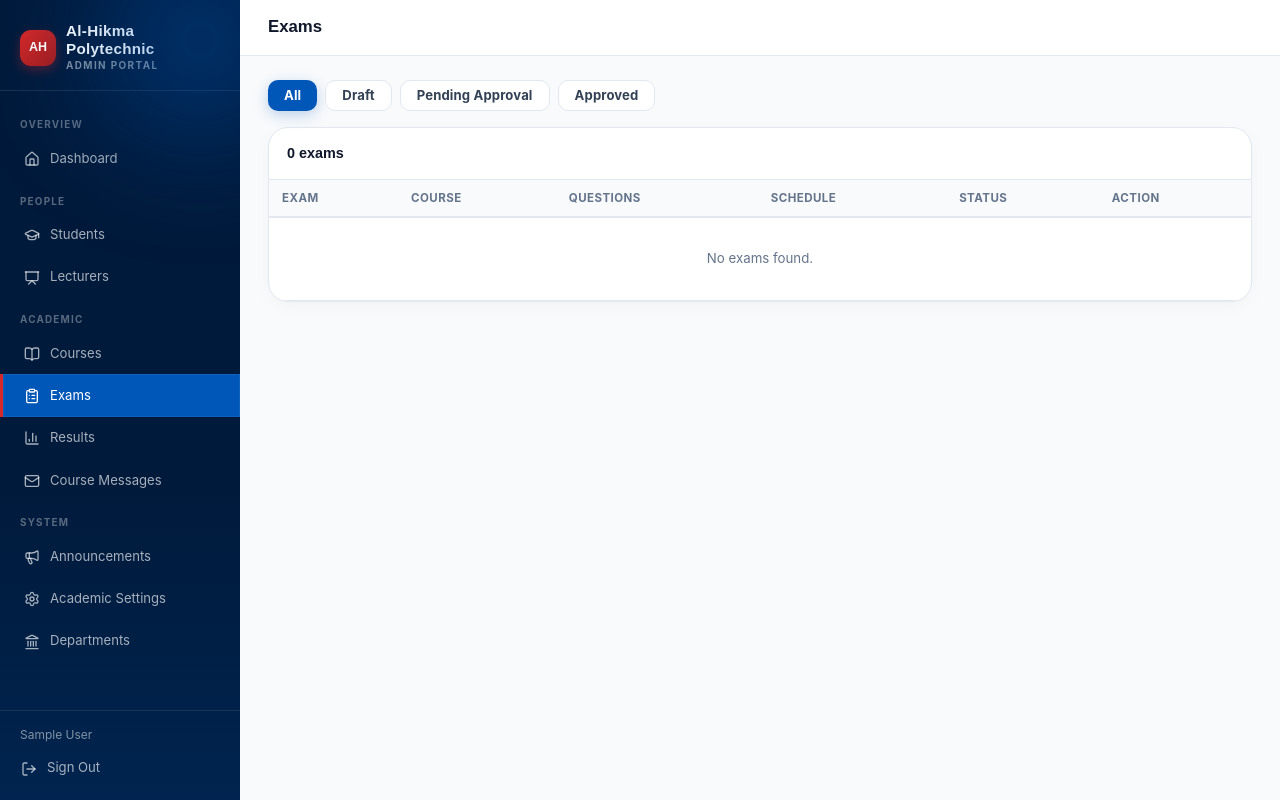
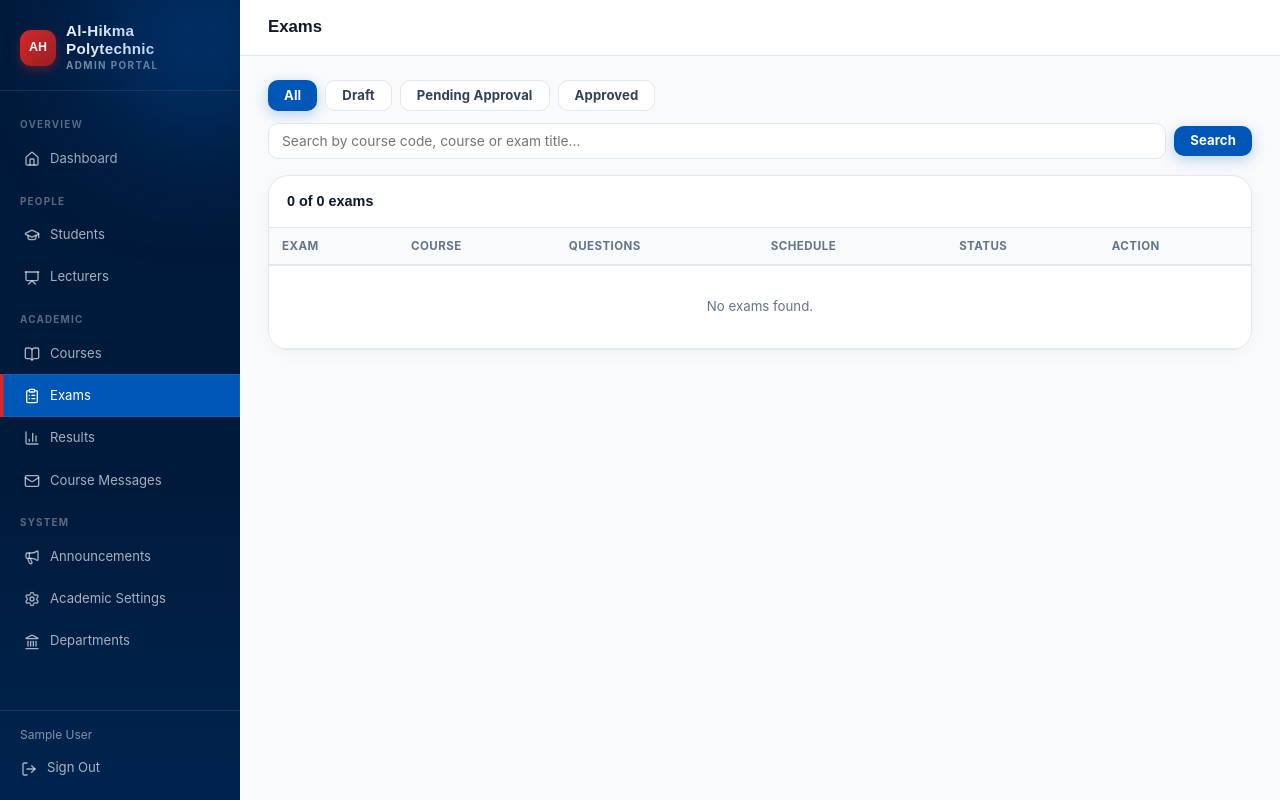
Before and after one commit to cyberking353/apkpolylms, a Django app: page /portal/exams/ in a window 1280 px wide. Run offline with Django 5.2, Linux system fonts and the light colour scheme; the visitor is signed in with stand-in values (Sample User, id 1); data that the repository does not hold is empty.

Commit message:
feat: add search and filters to all portal list tables

```diff
--- a/portal/templates/portal/exam_list.html
+++ b/portal/templates/portal/exam_list.html
@@ -2,14 +2,23 @@
 {% block title %}Exams{% endblock %}
 {% block page_title %}Exams{% endblock %}
 {% block content %}
-<div style="display:flex;gap:8px;margin-bottom:16px">
-  <a href="?" class="btn {% if not active_status %}btn-ink{% else %}btn-ghost{% endif %} btn-sm">All</a>
-  <a href="?status=draft" class="btn {% if active_status == 'draft' %}btn-ink{% else %}btn-ghost{% endif %} btn-sm">Draft</a>
-  <a href="?status=pending" class="btn {% if active_status == 'pending' %}btn-ink{% else %}btn-ghost{% endif %} btn-sm">Pending Approval</a>
-  <a href="?status=approved" class="btn {% if active_status == 'approved' %}btn-ink{% else %}btn-ghost{% endif %} btn-sm">Approved</a>
+<div style="display:flex;gap:8px;margin-bottom:12px;flex-wrap:wrap">
+  <a href="{% if q %}?q={{ q|urlencode }}{% endif %}" class="btn {% if not active_status %}btn-ink{% else %}btn-ghost{% endif %} btn-sm">All</a>
+  <a href="?status=draft{% if q %}&q={{ q|urlencode }}{% endif %}" class="btn {% if active_status == 'draft' %}btn-ink{% else %}btn-ghost{% endif %} btn-sm">Draft</a>
+  <a href="?status=pending{% if q %}&q={{ q|urlencode }}{% endif %}" class="btn {% if active_status == 'pending' %}btn-ink{% else %}btn-ghost{% endif %} btn-sm">Pending Approval</a>
+  <a href="?status=approved{% if q %}&q={{ q|urlencode }}{% endif %}" class="btn {% if active_status == 'approved' %}btn-ink{% else %}btn-ghost{% endif %} btn-sm">Approved</a>
 </div>
+
+<form method="get" style="display:flex;gap:8px;margin-bottom:16px;flex-wrap:wrap;align-items:center">
+  {% if active_status %}<input type="hidden" name="status" value="{{ active_status }}">{% endif %}
+  <input type="text" name="q" value="{{ q }}" placeholder="Search by course code, course or exam title…"
+         style="flex:1;min-width:200px;padding:9px 13px;border:1.5px solid var(--line);border-radius:10px;font-size:.86rem">
+  <button type="submit" class="btn btn-ink btn-sm">Search</button>
+  {% if q %}<a href="{% if active_status %}?status={{ active_status }}{% endif %}" class="btn btn-ghost btn-sm">Clear</a>{% endif %}
+</form>
+
 <div class="portal-card">
-  <div class="portal-card-head"><h3>{{ exams.count }} exam{{ exams.count|pluralize }}</h3></div>
+  <div class="portal-card-head"><h3>{{ exams.count }} of {{ total_count }} exam{{ total_count|pluralize }}</h3></div>
   <div class="portal-card-body">
     <table class="portal-table">
       <thead><tr><th>Exam</th><th>Course</th><th>Questions</th><th>Schedule</th><th>Status</th><th>Action</th></tr></thead>
--- a/portal/templates/portal/result_list.html
+++ b/portal/templates/portal/result_list.html
@@ -11,6 +11,8 @@
 {% block content %}
 <div style="display:flex;gap:10px;flex-wrap:wrap;margin-bottom:16px">
   <form method="get" style="display:contents">
+    <input type="text" name="q" value="{{ q }}" placeholder="Search student / matric / course…"
+           style="min-width:200px;padding:9px 13px;border:1.5px solid var(--line);border-radius:10px;font-size:.86rem">
     <select name="dept">
       <option value="">All Departments</option>
       {% for code,label in dept_choices %}<option value="{{ code }}" {% if dept == code %}selected{% endif %}>{{ label }}</option>{% endfor %}
--- a/portal/views.py
+++ b/portal/views.py
@@ -277,9 +277,21 @@ def student_reset_password(request, pk):
 
 @portal_required
 def lecturer_list(request):
-    from accounts.models import Student
-    lecturers = Student.objects.filter(role='lecturer').order_by('last_name')
-    return render(request, 'portal/lecturer_list.html', {'lecturers': lecturers})
+    from accounts.models import Student, get_department_choices
+    qs = Student.objects.filter(role='lecturer').order_by('last_name')
+    q = request.GET.get('q', '').strip()
+    dept = request.GET.get('dept', '')
+    if q:
+        qs = qs.filter(
+            Q(first_name__icontains=q) | Q(last_name__icontains=q)
+            | Q(email__icontains=q) | Q(staff_id__icontains=q))
+    if dept:
+        qs = qs.filter(department=dept)
+    return render(request, 'portal/lecturer_list.html', {
+        'lecturers': qs, 'q': q, 'dept': dept,
+        'dept_choices': get_department_choices(),
+        'total_count': Student.objects.filter(role='lecturer').count(),
+    })
 
 
 @portal_required
@@ -677,9 +689,16 @@ def exam_list(request):
     from exams.models import Exam
     qs = Exam.objects.select_related('course').order_by('-course__created_at')
     status = request.GET.get('status', '')
-    if status: qs = qs.filter(exam_status=status)
+    if status:
+        qs = qs.filter(exam_status=status)
+    q = request.GET.get('q', '').strip()
+    if q:
+        qs = qs.filter(
+            Q(course__code__icontains=q) | Q(course__title__icontains=q)
+            | Q(title__icontains=q))
     return render(request, 'portal/exam_list.html', {
-        'exams': qs, 'active_status': status,
+        'exams': qs, 'active_status': status, 'q': q,
+        'total_count': Exam.objects.count(),
     })
 
 
@@ -737,6 +756,12 @@ def result_list(request):
     level = request.GET.get('level', '')
     yr    = request.GET.get('year', '')
     sem   = request.GET.get('sem', '')
+    q     = request.GET.get('q', '').strip()
+    if q:
+        qs = qs.filter(
+            Q(student__first_name__icontains=q) | Q(student__last_name__icontains=q)
+            | Q(student__matric_number__icontains=q)
+            | Q(course__title__icontains=q) | Q(course__code__icontains=q))
     if dept:  qs = qs.filter(student__department=dept)
     if level: qs = qs.filter(student__academic_level=level)
     if yr:    qs = qs.filter(academic_year=yr)
@@ -745,7 +770,7 @@ def result_list(request):
                     .distinct().order_by('-academic_year'))
     return render(request, 'portal/result_list.html', {
         'results': qs, 'dept': dept, 'level': level,
-        'yr': yr, 'sem': sem,
+        'yr': yr, 'sem': sem, 'q': q,
         'dept_choices': get_department_choices(),
         'level_choices': ACADEMIC_LEVEL_CHOICES,
         'year_choices': year_choices,
@@ -903,8 +928,14 @@ def academic_settings(request):
 @portal_required
 def announcement_list(request):
     from announcements.models import Announcement
-    items = Announcement.objects.select_related('created_by').all()
-    return render(request, 'portal/announcement_list.html', {'items': items})
+    qs = Announcement.objects.select_related('created_by').all()
+    q = request.GET.get('q', '').strip()
+    if q:
+        qs = qs.filter(Q(title__icontains=q) | Q(body__icontains=q))
+    return render(request, 'portal/announcement_list.html', {
+        'items': qs, 'q': q,
+        'total_count': Announcement.objects.count(),
+    })
 
 
 @portal_required
@@ -1087,8 +1118,14 @@ def exam_reschedule_delete(request, pk):
 @portal_required
 def department_list(request):
     from departments.models import Department
-    depts = Department.objects.all()
-    return render(request, 'portal/department_list.html', {'depts': depts})
+    qs = Department.objects.all()
+    q = request.GET.get('q', '').strip()
+    if q:
+        qs = qs.filter(Q(code__icontains=q) | Q(name__icontains=q))
+    return render(request, 'portal/department_list.html', {
+        'depts': qs, 'q': q,
+        'total_count': Department.objects.count(),
+    })
 
 
 @portal_required
```
Also changed, not shown: portal/templates/portal/announcement_list.html (+8 -1 lines), portal/templates/portal/department_list.html (+8 -1 lines), portal/templates/portal/lecturer_list.html (+14 -1 lines).
